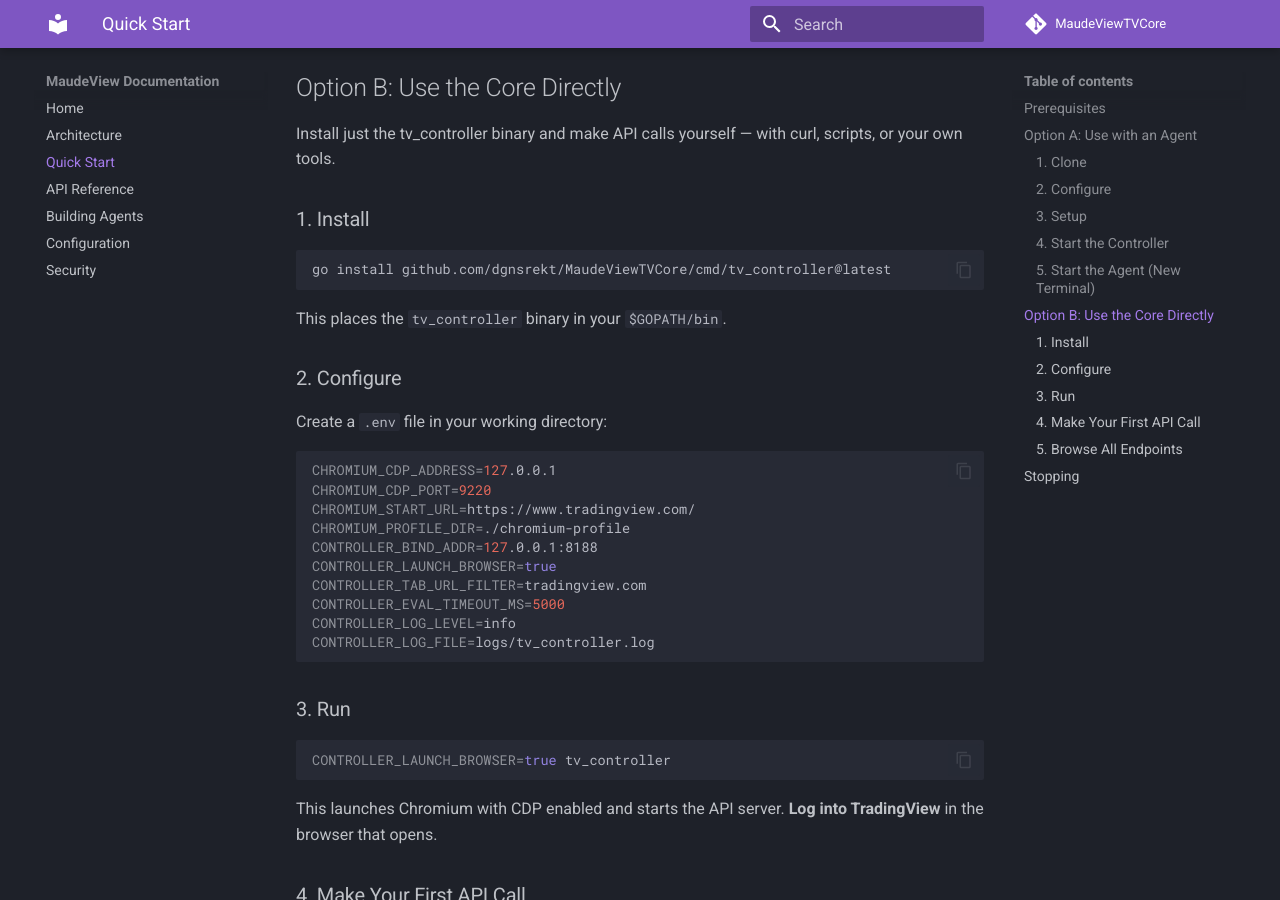
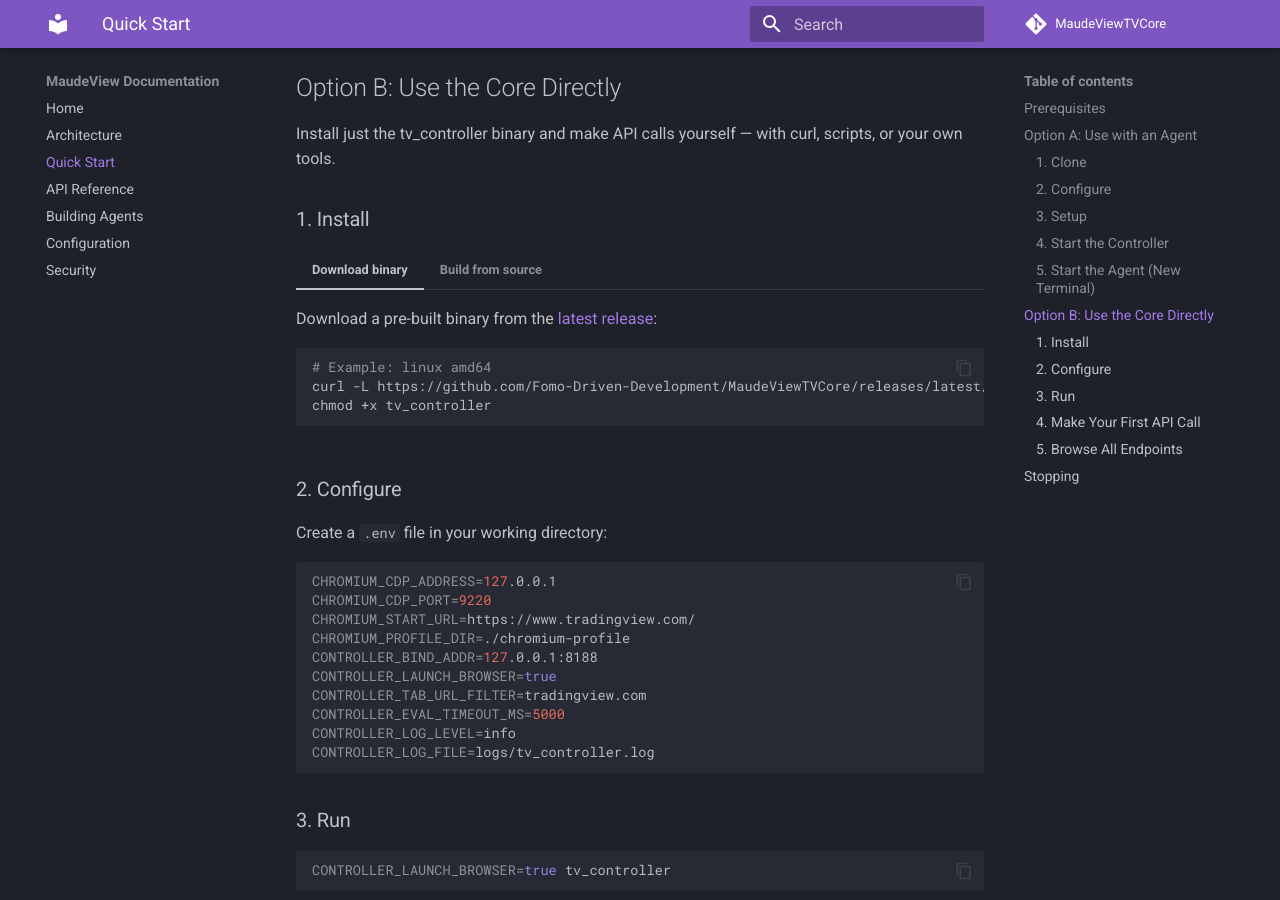
Before and after one commit to Fomo-Driven-Development/MaudeViewTvDocs, an MkDocs documentation site: the page built from docs/quickstart.md, in a window 1280 px wide and 900 px high, scrolled down 1668 px. Built offline with MkDocs 1.6.1 and Material for MkDocs 9.7.7, drawn with Linux system fonts in a browser that asks for light colours; comment, search, counter and statistics services are not loaded.

Commit message:
Update for v1.0.0: endpoint count 184 → 186, add binary download to quickstart
Co-Authored-By: Claude Sonnet 4.6 <noreply@anthropic.com>

````diff
--- a/docs/quickstart.md
+++ b/docs/quickstart.md
@@ -78,11 +78,23 @@ Install just the tv_controller binary and make API calls yourself — with curl,
 
 ### 1. Install
 
-```bash
-go install github.com/dgnsrekt/MaudeViewTVCore/cmd/tv_controller@latest
-```
+=== "Download binary"
 
-This places the `tv_controller` binary in your `$GOPATH/bin`.
+    Download a pre-built binary from the [latest release](https://github.com/Fomo-Driven-Development/MaudeViewTVCore/releases/latest):
+
+    ```bash
+    # Example: linux amd64
+    curl -L https://github.com/Fomo-Driven-Development/MaudeViewTVCore/releases/latest/download/tv_controller_linux_amd64 -o tv_controller
+    chmod +x tv_controller
+    ```
+
+=== "Build from source"
+
+    ```bash
+    go install github.com/dgnsrekt/MaudeViewTVCore/cmd/tv_controller@latest
+    ```
+
+    This places the `tv_controller` binary in your `$GOPATH/bin`.
 
 ### 2. Configure
 
--- a/mkdocs.yml
+++ b/mkdocs.yml
@@ -1,5 +1,5 @@
 site_name: MaudeView Documentation
-site_description: Browser automation for TradingView — 184 REST endpoints, build your own agents
+site_description: Browser automation for TradingView — 186 REST endpoints, build your own agents
 site_url: https://fomo-driven-development.github.io/MaudeViewTvDocs/
 repo_url: https://github.com/Fomo-Driven-Development/MaudeViewTVCore
 repo_name: MaudeViewTVCore
````
Also changed, not shown: docs/api-reference.md (+1 -1 lines), docs/architecture.md (+2 -2 lines), docs/building-agents.md (+1 -1 lines), docs/index.md (+3 -3 lines).
